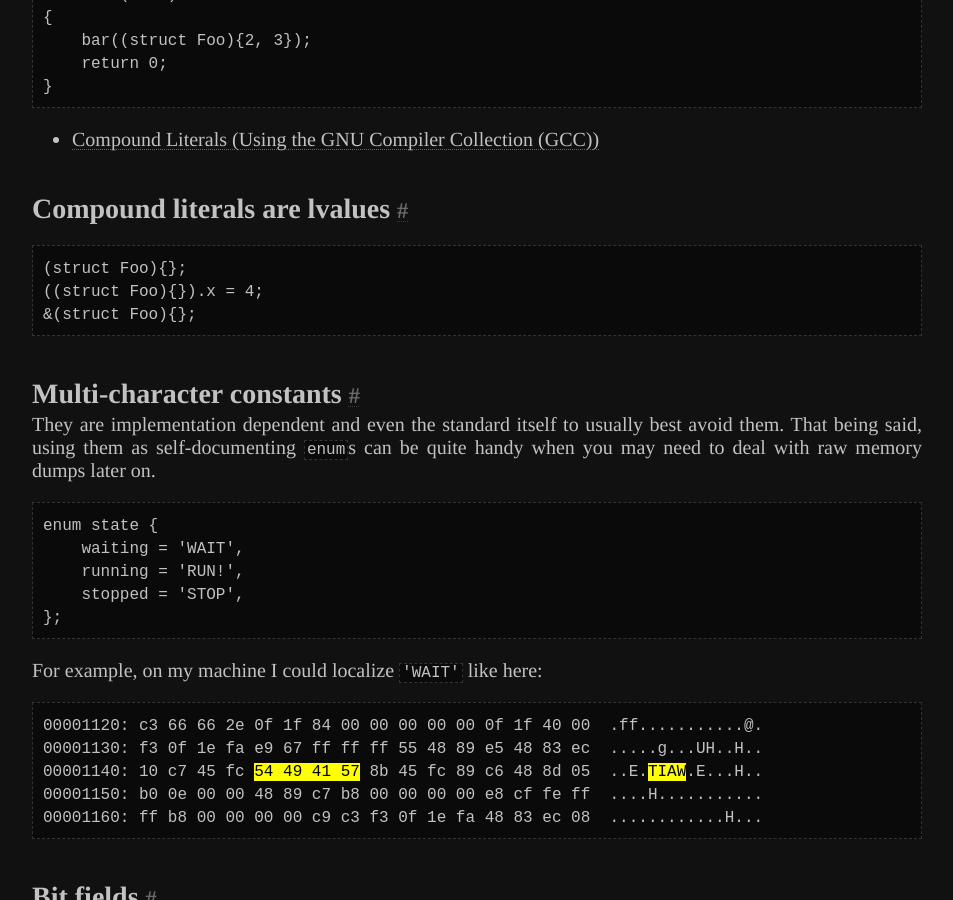
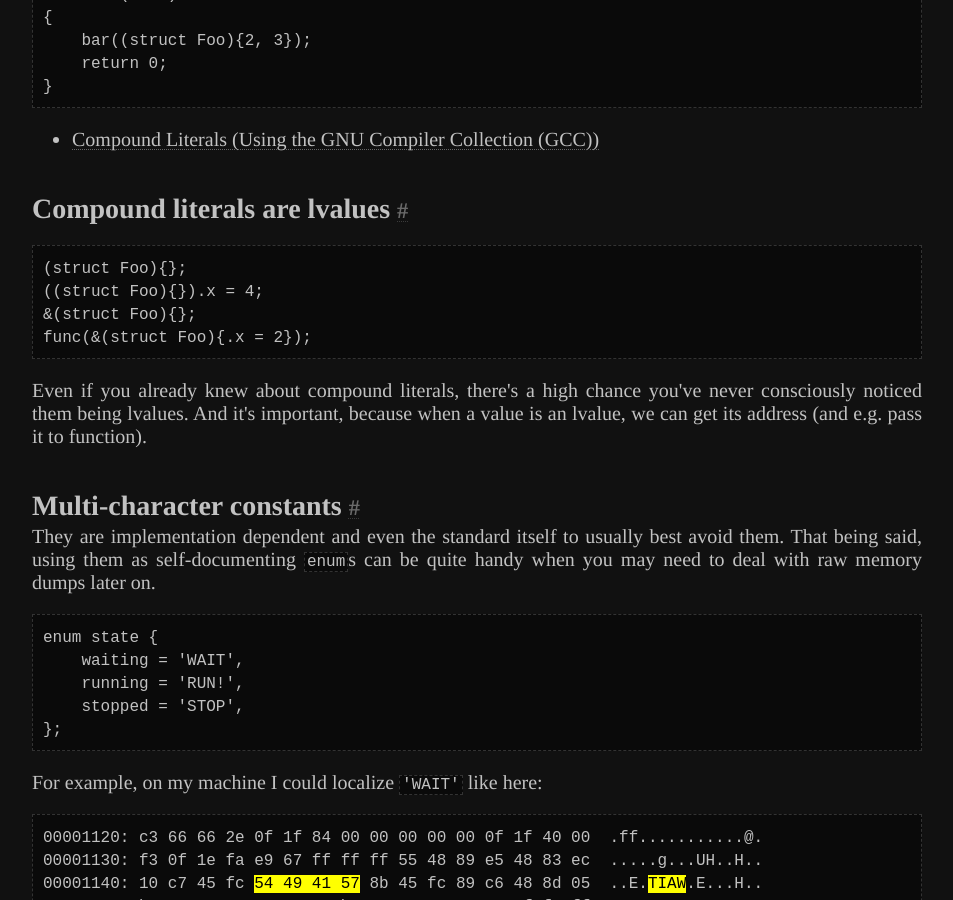
Before and after one commit to Jorenar/blog, a Jekyll site: the page built from _posts/2023-02-19-less-known-c.md, in a window 1280 px wide and 900 px high, scrolled down 4355 px. Shown: the whole window, without its empty margins (163-1116 px from the left). Built offline with Jekyll 4.4.1, drawn with Linux system fonts in a browser that asks for light colours.

Commit message:
deploy: ab4b57055b4b9ac225e5489e932336245125cb64

````diff
--- a/_posts/2023-02-19-less-known-c.md
+++ b/_posts/2023-02-19-less-known-c.md
@@ -160,7 +160,12 @@ int main(void)
 (struct Foo){};
 ((struct Foo){}).x = 4;
 &(struct Foo){};
+func(&(struct Foo){.x = 2});
 ```
+
+Even if you already knew about compound literals, there's a high chance you've
+never consciously noticed them being lvalues. And it's important, because when
+a value is an lvalue, we can get its address (and e.g. pass it to function).
 
 ## Multi-character constants
 
````
